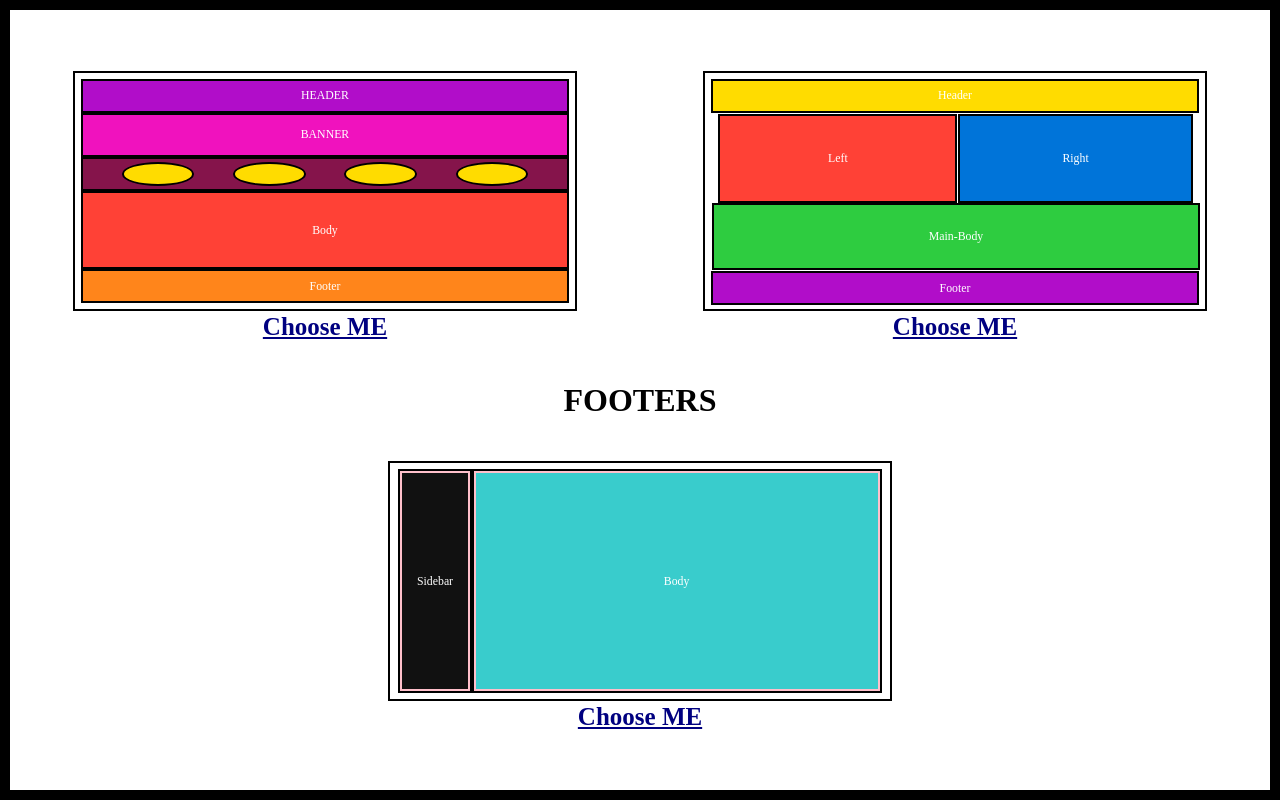
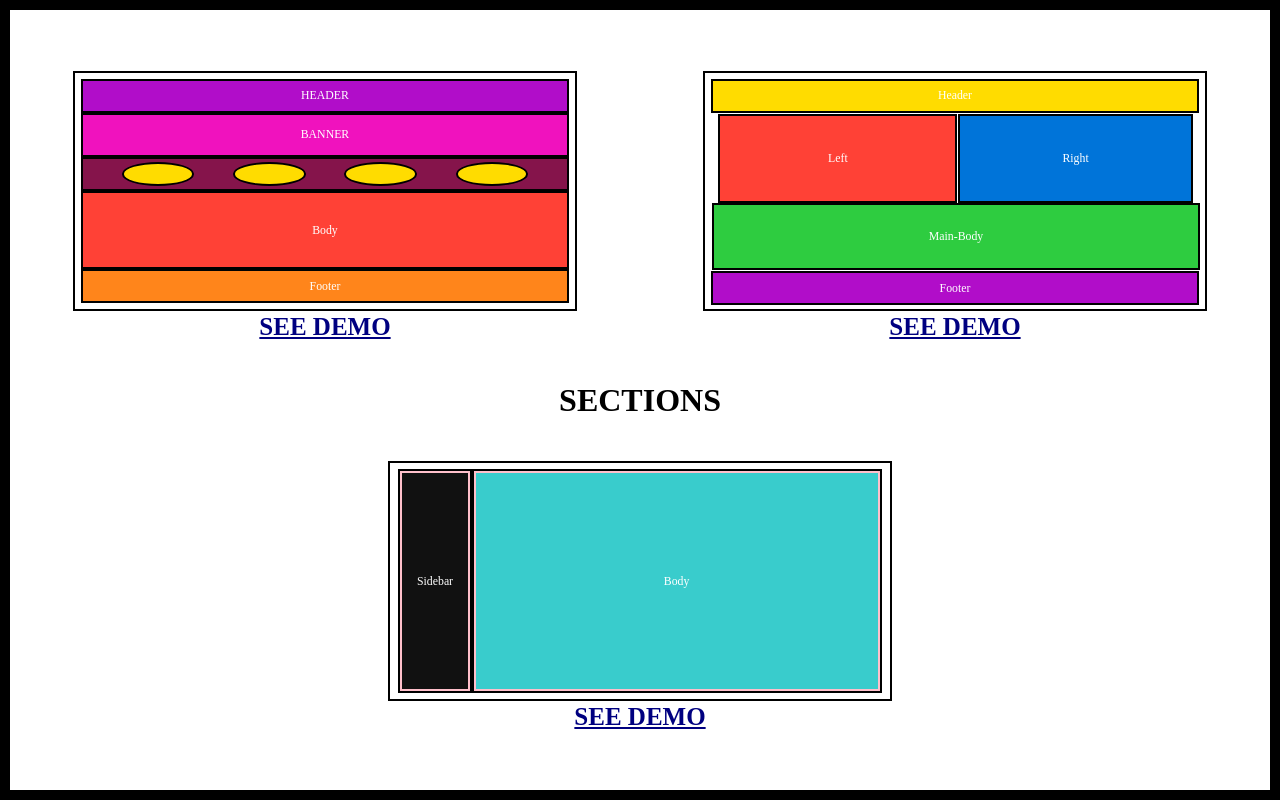
Before and after one commit to aryan-dixit-26/Content-Management-System, a plain HTML site: page sections/section.html in a window 1280 px wide. Drawn offline with Linux system fonts and the light colour scheme.

Commit message:
Second Commit

```diff
--- a/sections/section.html
+++ b/sections/section.html
@@ -40,7 +40,7 @@
         height: 30vh;
         margin: 2px;
       }
-      .child p{
+      .child a{
           font-size: 25px;
           font-weight: bold;
           text-decoration: underline;
@@ -51,18 +51,18 @@
   </head>
   <body>
     <div class="parent">
-      <h1 style="position: absolute;">FOOTERS</h1>
+      <h1 style="position: absolute;">SECTIONS</h1>
         <div class="child">
             <iframe src="section1.html" frameborder="0"></iframe>
-            <p>Choose ME</p>
+            <a href="section1.html" target="-blank">SEE DEMO</a>
         </div>
         <div class="child">
             <iframe src="section2.html" frameborder="0"></iframe>
-            <p>Choose ME</p>
+            <a href="section2.html" target="-blank">SEE DEMO</a>
         </div>
         <div class="child">
             <iframe src="section3.html" frameborder="0"></iframe>
-            <p>Choose ME</p>
+            <a href="section3.html" target="-blank">SEE DEMO</a>
         </div>
     </div>
   </body>
```
Also changed, not shown: index.html (+10 -10 lines), sections/footer.html (+5 -4 lines), sections/navbar.html (+4 -4 lines), sections/theme.html (+5 -5 lines).
